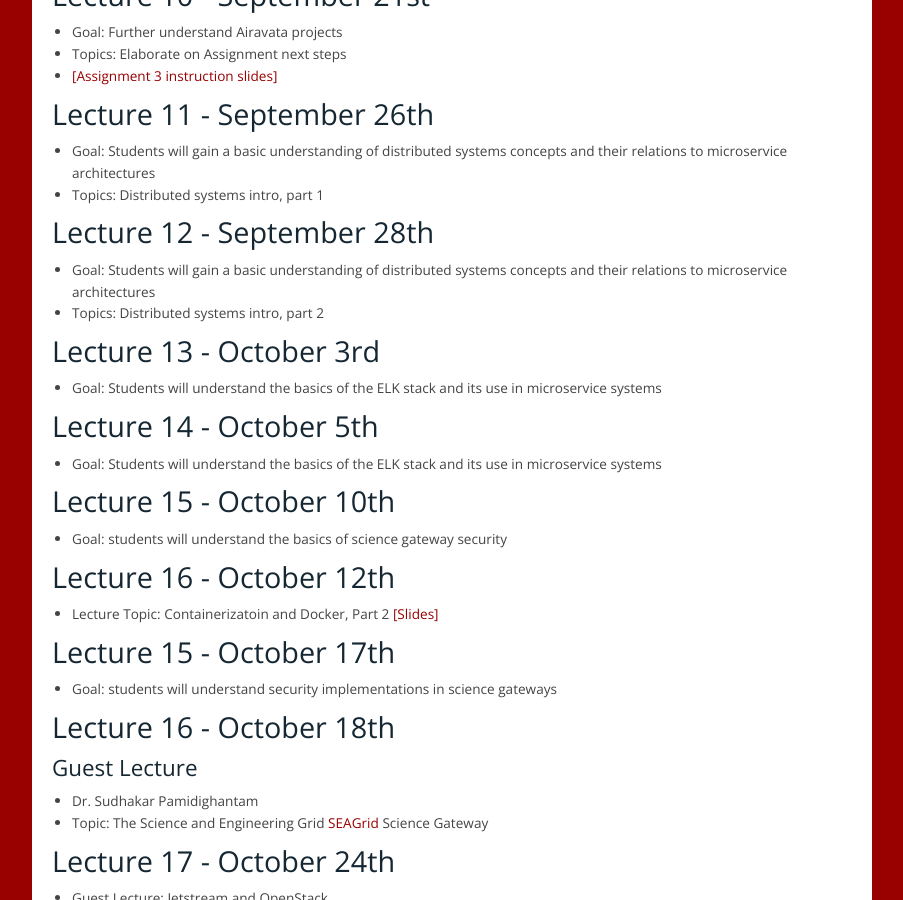
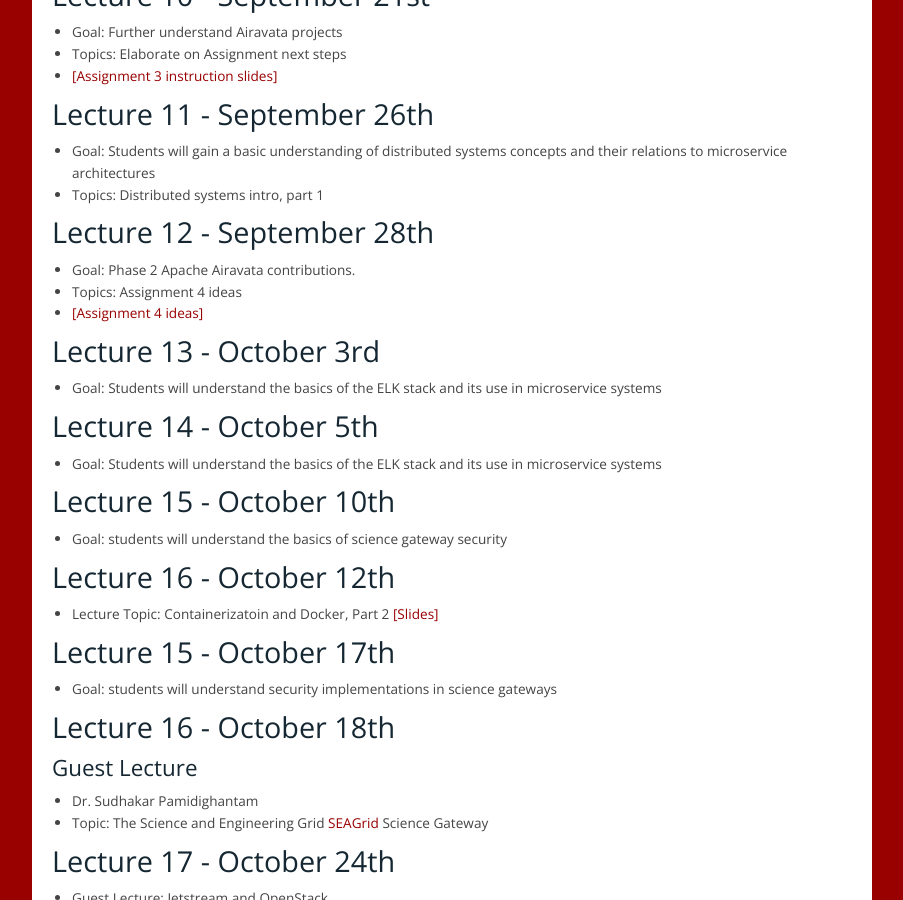
Before and after one commit to airavata-courses/airavata-courses.github.io, a Jekyll site: the page built from lectures.md, in a window 1280 px wide and 900 px high, scrolled down 1421 px. Shown: the whole window, without its empty margins (258-1161 px from the left). Built offline with Jekyll 4.4.1, drawn with Linux system fonts in a browser that asks for light colours; our own code applies the rules of GitHub Pages for plain Markdown files.

Commit message:
assignment 4 ideas

```diff
--- a/lectures.md
+++ b/lectures.md
@@ -72,8 +72,9 @@ The course focuses in teaching the distributed systems concepts through projects
 * Topics: Distributed systems intro, part 1
 
 ###  Lecture 12 - September  28th
-* Goal: Students will gain a basic understanding of distributed systems concepts and their relations to microservice architectures
-* Topics: Distributed systems intro, part 2
+* Goal: Phase 2 Apache Airavata contributions.
+* Topics: Assignment 4 ideas
+* [[Assignment 4 ideas]]({{ site.url }}slides/SICE-Fall17-B649-Assignments4.pdf)
 
 ###  Lecture 13 - October 3rd
 * Goal: Students will understand the basics of the ELK stack and its use in microservice systems
```
Also changed, not shown: 1 other file.
